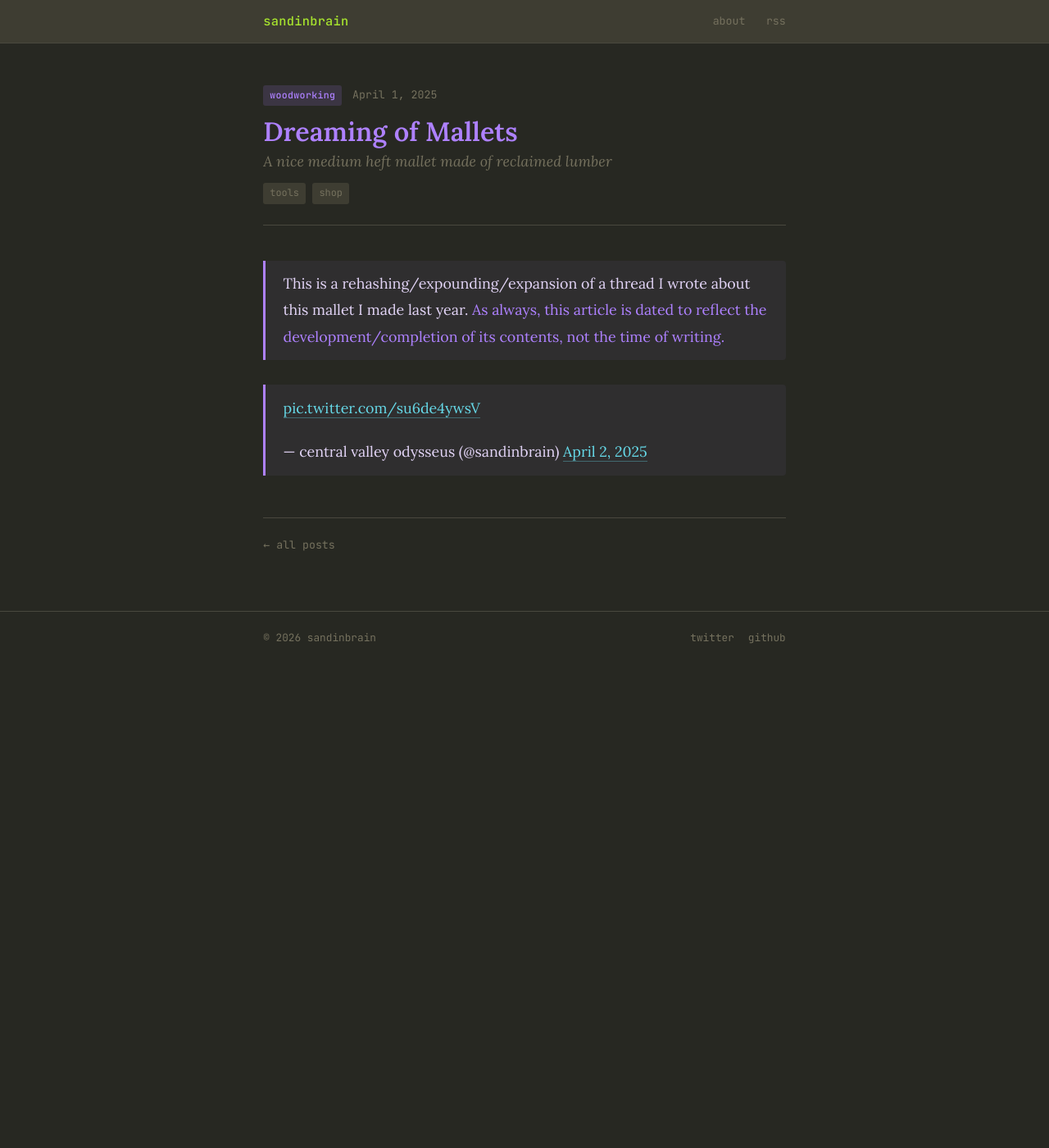
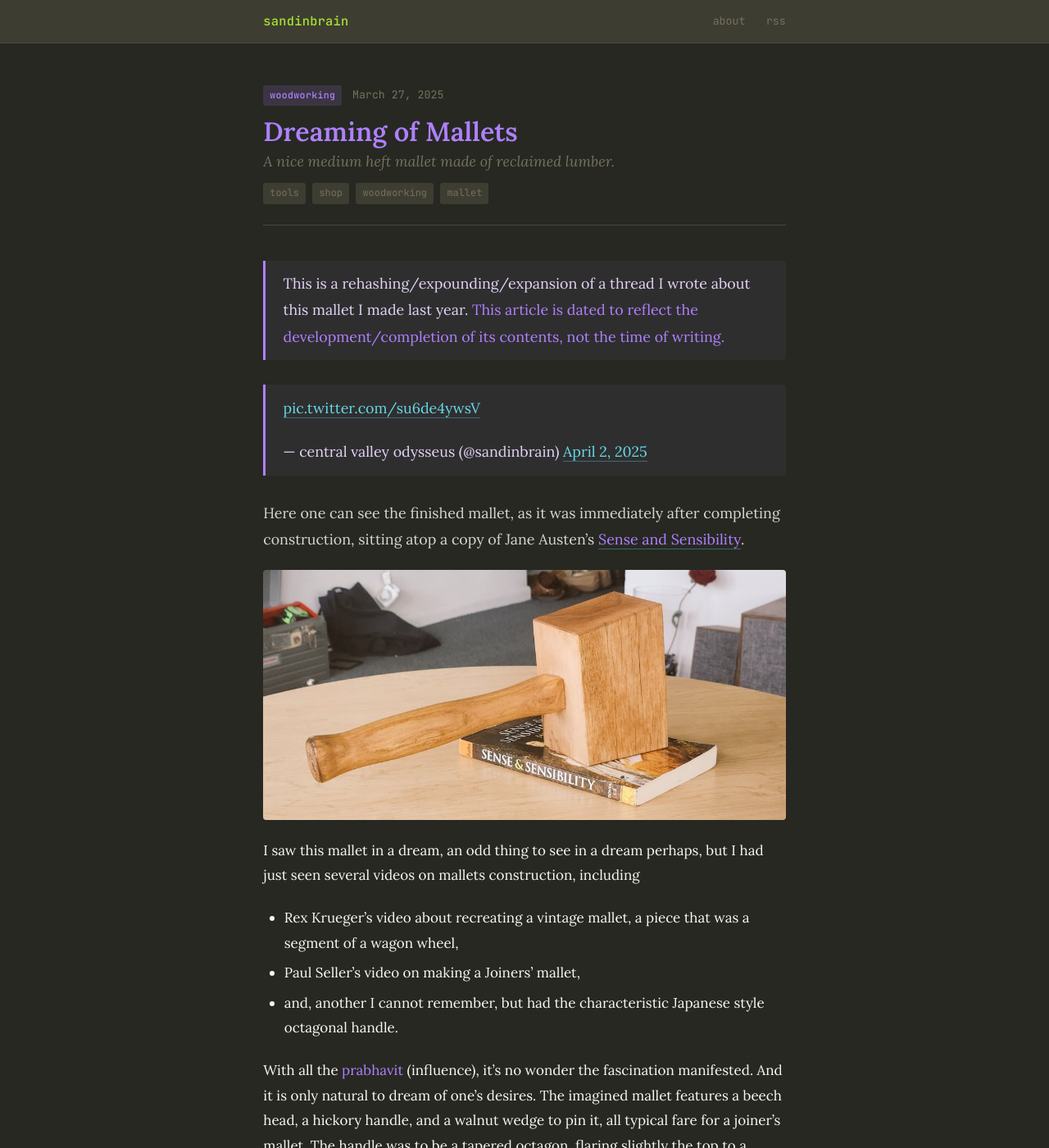
Before and after one commit to sanjotbains/sanjotbains.github.io, a Jekyll site: the page built from _posts/2025-04-01-wooden-mallet.md, in a window 1280 px wide and 1400 px high. Shown: the whole window at 82% size. Built offline with Jekyll 4.4.1, drawn with Linux system fonts in a browser that asks for light colours; comment, search, counter and statistics services are not loaded; some of the changed text lies outside the part shown.

Commit message:
mallet article complete

```diff
--- a/_posts/2025-04-01-wooden-mallet.md
+++ b/_posts/2025-04-01-wooden-mallet.md
@@ -1,12 +1,51 @@
 ---
 layout: post
 title: "Dreaming of Mallets"
-subtitle: "A nice medium heft mallet made of reclaimed lumber"
-date: 2025-04-01
+subtitle: "A nice medium heft mallet made of reclaimed lumber."
+date: 2025-03-27
 post_class: woodworking
-tags: [tools, shop]
+tags: [tools, shop, woodworking, mallet]
 ---
 
 > This is a rehashing/expounding/expansion of a thread I wrote about this mallet I made last year.
-> *As always, this article is dated to reflect the development/completion of its contents, not the time of writing.*
+> *This article is dated to reflect the development/completion of its contents, not the time of writing.*
 <blockquote class="twitter-tweet"><p lang="zxx" dir="ltr"><a href="https://t.co/su6de4ywsV">pic.twitter.com/su6de4ywsV</a></p>&mdash; central valley odysseus (@sandinbrain) <a href="https://twitter.com/sandinbrain/status/1907242097268457736?ref_src=twsrc%5Etfw">April 2, 2025</a></blockquote> <script async src="https://platform.twitter.com/widgets.js" charset="utf-8"></script>
+
+
+Here one can see the finished mallet, as it was immediately after completing construction, sitting atop a copy of Jane Austen's [*Sense and Sensibility*](INSERT LINK HERE).
+
+![The Mallet]({{ site.baseurl }}/assets/img/mallet/mallet_main.jpg)
+
+I saw this mallet in a dream, an odd thing to see in a dream perhaps, but I had just seen several videos on mallets construction, including
+- Rex Krueger's video about recreating a vintage mallet, a piece that was a segment of a wagon wheel,
+- Paul Seller's video on making a Joiners' mallet,
+- and, another I cannot remember, but had the characteristic Japanese style octagonal handle.
+
+With all the *prabhavit* (influence), it's no wonder the fascination manifested. And it is only natural to dream of one's desires.
+The imagined mallet features a beech head, a hickory handle, and a walnut wedge to pin it, all typical fare for a joiner's mallet. The handle was to be a tapered octagon, flaring slightly the top to a slight shoulder where it meets the mortise.
+The sketch shows the head being perfectly trapezoidal, though I noted below that I ought to round the top slightly to "soften the 'brutalist' feeling it currently exudes."
+
+![The Vision]({{ site.baseurl }}/assets/img/mallet/scratchpad_mallet.jpg)
+
+An item like this is hardly a precision instrument, and unshackled from specified dimensions we must hit, the sketch is enough to start working.
+
+I started with the handle, a piece of hickory I saved from the bottom of a broken sledge hammer handle. The girth was plenty that I could plane it to the octagonal taper I wanted without losing much diameter. The first thing I noticed having done so was that the length of the sketched handle is simply too long, this is not to be a bludgeon. No matter, cutting stock to length is usually the last step anyhow. Second, I noticed that all the hammers in my collection that were for more dexterous tasks (ball-peens, finish, brass) had that middle bulge. The single flare base is great for swinging with great force, but not so much for control; the action of a mallet meeting a chisel is more akin to a "drop" than a swing.
+So, I pulled out the rasps and shaped the handle to a more typical Western style.
+
+![The Handle]({{ site.baseurl }}/assets/img/mallet/mallet_handle.webp)
+
+Handle all shaped and tenon cut (a mistake you'll see later), I noticed a new flaw. Straight and open-grained woods (ring porous), like the hickory handle, are quite easily cleaved apart. To prevent the handle from splitting along the shoulder of the tenon, I set my chisel bevel down and tapered it to meet the tenon. This has the additional benefit of forcing the head tight down onto the handle, like machining between centers.
+
+The only piece of hardwood stock I had large enough (I did not want to do a lamination) was this old maple beam with some unfortunate checking on one side (opposite what is shown below). There are no shakes so the piece is sound, but the streaky pattern is unfortunate.
+
+![The Head (Roughed)]({{ site.baseurl }}/assets/img/mallet/mallet_head_stock.webp)
+
+Now for the silly mistake: I did not think to heed the old advice and cut the handle tenon before chopping the mortise in the head. It ended up somewhere between 1/2" and 3/4". I do not have a chisel matching the exact width of the mortise and I was hesitant to cut the tenon to only half an inch across, so I had to chop the mortise first as a 1/2", then pare away the sides to fit; no big deal, not optimal.
+
+I meant to soft face one side with leather but I got carried away and oiled the whole thing before I remembered, and planing that endgrain down again doesn't sound fun so I'll live with it.
+
+All said, it's a good mallet. Strikes a chisel well without damaging the butt. The face takes on a nice burnish from the impact.
+
+I'll likely carve one side, but I want to avoid any Mjolnir resemblance so I'll have to think on it a while.
+
+![Little Twirl]({{ site.baseurl }}/assets/img/mallet/mallet_twirl.gif)
--- a/_sass/post-classes/_woodworking.scss
+++ b/_sass/post-classes/_woodworking.scss
@@ -7,7 +7,7 @@
 
   .post-content {
     // Body text goes italic — signals "you are reading a story"
-    > p { font-style: italic; }
+    // > p { font-style: italic; }
 
     // But headings within fiction (scene breaks, chapter markers) stay upright
     h2, h3 {
```
Also changed, not shown: _posts/2025-07-14-bauer-battery-hacking.md (+1 -0 lines), assets/img/mallet/mallet_handle.webp (added), assets/img/mallet/mallet_head_stock.webp (added), assets/img/mallet/mallet_main.jpg (added), assets/img/mallet/scratchpad_mallet.jpg (added), 1 other file.
